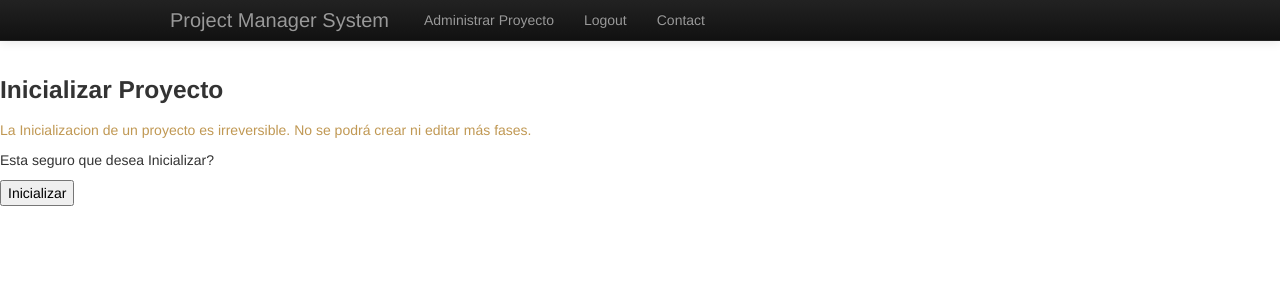
After one commit to diegocrzt/pmspy, a Flask app: page /admfase/inicializarproyecto/ in a window 1280 px wide. The commit adds this page. Shown: the top 300 px of the page. Run offline with Flask 2, Linux system fonts and the light colour scheme; the visitor is signed in with stand-in values (Sample User, id 1); parts of the project's set-up code (start-up, migrations or seed data) failed here and were passed over; some libraries are stand-ins or nearby versions.

Commit message:
Inicializacion de proyecto, sin controles mayores, se debe controlar que no se pueda mas editar ni eliminar las fases

```diff
--- a/pms/main.py
+++ b/pms/main.py
@@ -8,7 +8,7 @@ import functools
 from flask import request
 from werkzeug.serving import run_simple
 from pms.modelo.usuarioControlador import validar, getUsuarios, eliminarUsuario, getUsuario, crearUsuario, getUsuarioById, editarUsuario, comprobarUsuario, usuarioIsLider
-from pms.modelo.proyectoControlador import comprobarProyecto, crearProyecto, getProyectos, eliminarProyecto, getProyectoId
+from pms.modelo.proyectoControlador import comprobarProyecto, crearProyecto, getProyectos, eliminarProyecto, getProyectoId, inicializarProyecto
 from pms.modelo.faseControlador import getFases, comprobarFase, crearFase, eliminarFase, getFaseId, editarFase
 from datetime import date, timedelta
 from datetime import datetime
@@ -297,6 +297,16 @@ class Editarfase(flask.views.MethodView):
         editarFase(flask.session['faseid'], flask.request.form['nombre'][:20],flask.request.form['numero'], fechainicio,fechafin)
         return flask.redirect('/admfase/'+str(flask.session['proyectoid']))
 
+class Inicializarproyecto(flask.views.MethodView):
+    @login_required
+    def get(self):
+        return flask.render_template('inicializarProyecto.html')
+    @login_required
+    def post(self):
+        inicializarProyecto(flask.session['proyectoid'])
+        return flask.redirect('/admfase/'+str(flask.session['proyectoid']))
+
+
 @app.route('/admusuario/eliminarusuario/<username>')
 @admin_required
 @login_required
@@ -378,6 +388,7 @@ def edFase(f=None):
             return flask.redirect(flask.url_for('admproyecto'))
     else:
         return flask.render_template('admFase.html')
+
 app.add_url_rule('/',
                  view_func=Main.as_view('index'),
                  methods=["GET", "POST"])
@@ -414,6 +425,9 @@ app.add_url_rule('/admfase/editarfase/',
                  view_func=Editarfase.as_view('editarfase'),
                  methods=["GET", "POST"])
 
+app.add_url_rule('/admfase/inicializarproyecto/',
+                 view_func=Inicializarproyecto.as_view('inicializarproyecto'),
+                 methods=["GET", "POST"])
 
 app.debug = True
 run_simple("localhost", 5000, app, use_reloader=True, use_debugger=True, use_evalex=True)
--- a/pms/templates/admFase.html
+++ b/pms/templates/admFase.html
@@ -80,8 +80,8 @@
          			{% endfor %}
        		</table>
 		</div>
-		<p><a href="/admfase/crearfase/" class="btn btn-primary btn-large">Crear Fase</a>
-		</p>
+		<p><a href="/admfase/crearfase/" class="btn btn-primary btn-large">Crear Fase</a></p>
+		<p><a href="/admfase/inicializarproyecto/" class="btn btn-primary btn-large">Inicializar Proyecto</a></p>
 	</div>
 
 </div>
--- a/pms/templates/admProyecto.html
+++ b/pms/templates/admProyecto.html
@@ -95,7 +95,6 @@
 		{% if session['isAdmin']==True %}
 		<p><a href="/admproyecto/crearproyecto/" class="btn btn-primary btn-large">Crear Proyecto</a>
 		{% endif %}
-		</p>
 	</div>
 </div>
 {%endblock%}
--- /dev/null
+++ b/pms/templates/inicializarProyecto.html
@@ -0,0 +1,40 @@
+{% extends "base.html" %}
+{% block menu %}
+
+ <div class="navbar navbar-inverse navbar-fixed-top">
+      <div class="navbar-inner">
+        <div class="container">
+          <button type="button" class="btn btn-navbar" data-toggle="collapse" data-target=".nav-collapse">
+            <span class="icon-bar"></span>
+            <span class="icon-bar"></span>
+            <span class="icon-bar"></span>
+          </button>
+          <a class="brand" href="#">Project Manager System</a>
+          <div class="nav-collapse collapse">
+            <ul class="nav">
+              {% if session['isAdmin']==True %}
+              <li class=><a href="/admusuario/">Administrar Proyecto</a></li>
+              {% endif %}
+              <li><a href="/">Logout</a></li>
+              <li><a href="#contact">Contact</a></li>
+              </ul>
+          </div>
+       </div>
+     </div>
+</div>
+
+{%endblock%}
+
+{%block content%}
+
+    <h3>Inicializar Proyecto</h3>
+    <p class="text-warning">La Inicializacion de un proyecto es irreversible. No se podrá crear ni editar más fases.</p>
+    <p>Esta seguro que desea Inicializar?</p>
+    <div>
+    <form action="{{url_for('inicializarproyecto')}}" method="post">
+    	<p><input type="submit" value="Inicializar" /></p>
+    </form>
+    </div>
+
+
+{%endblock%}
```
Also changed, not shown: pms/modelo/proyectoControlador.py (+18 -4 lines).
